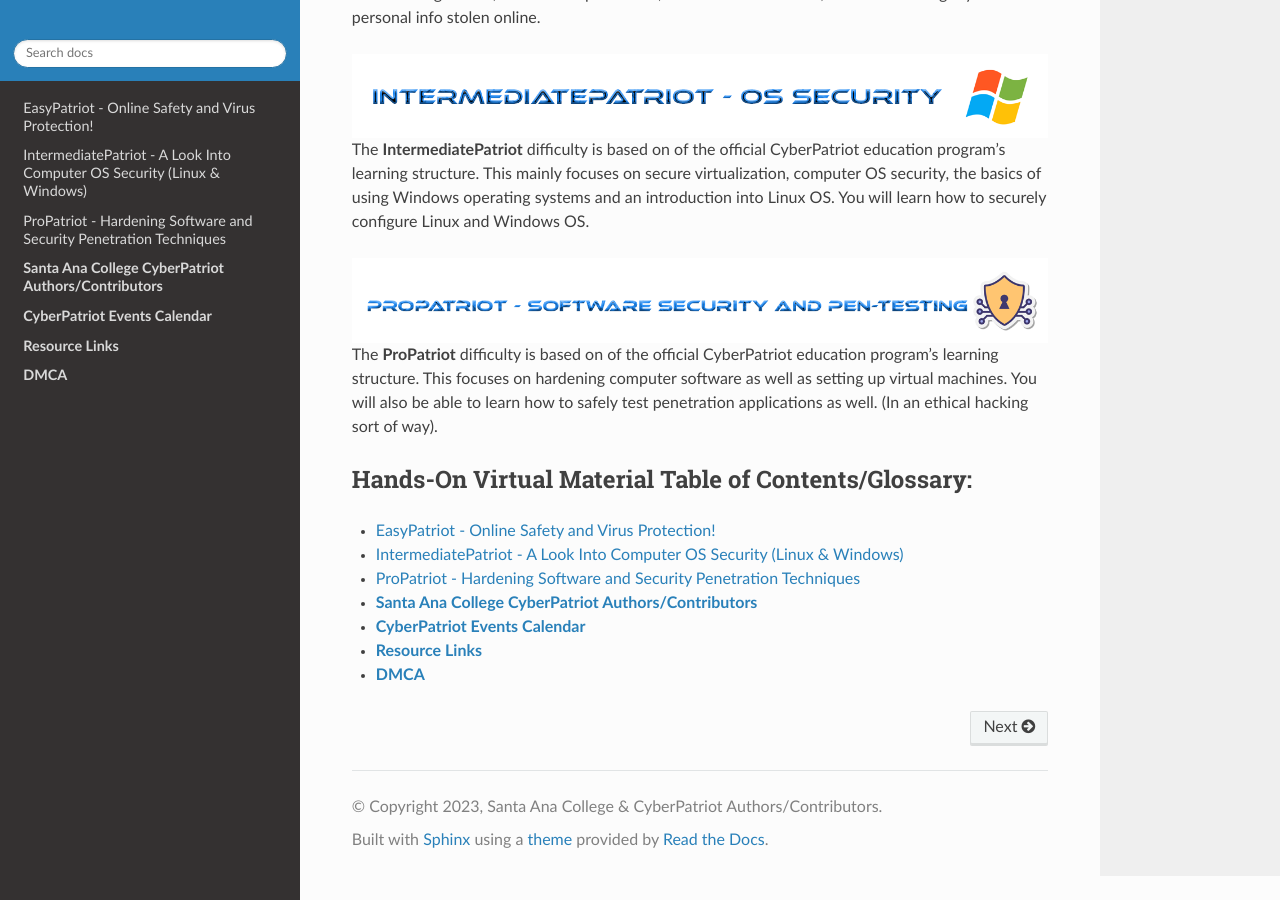
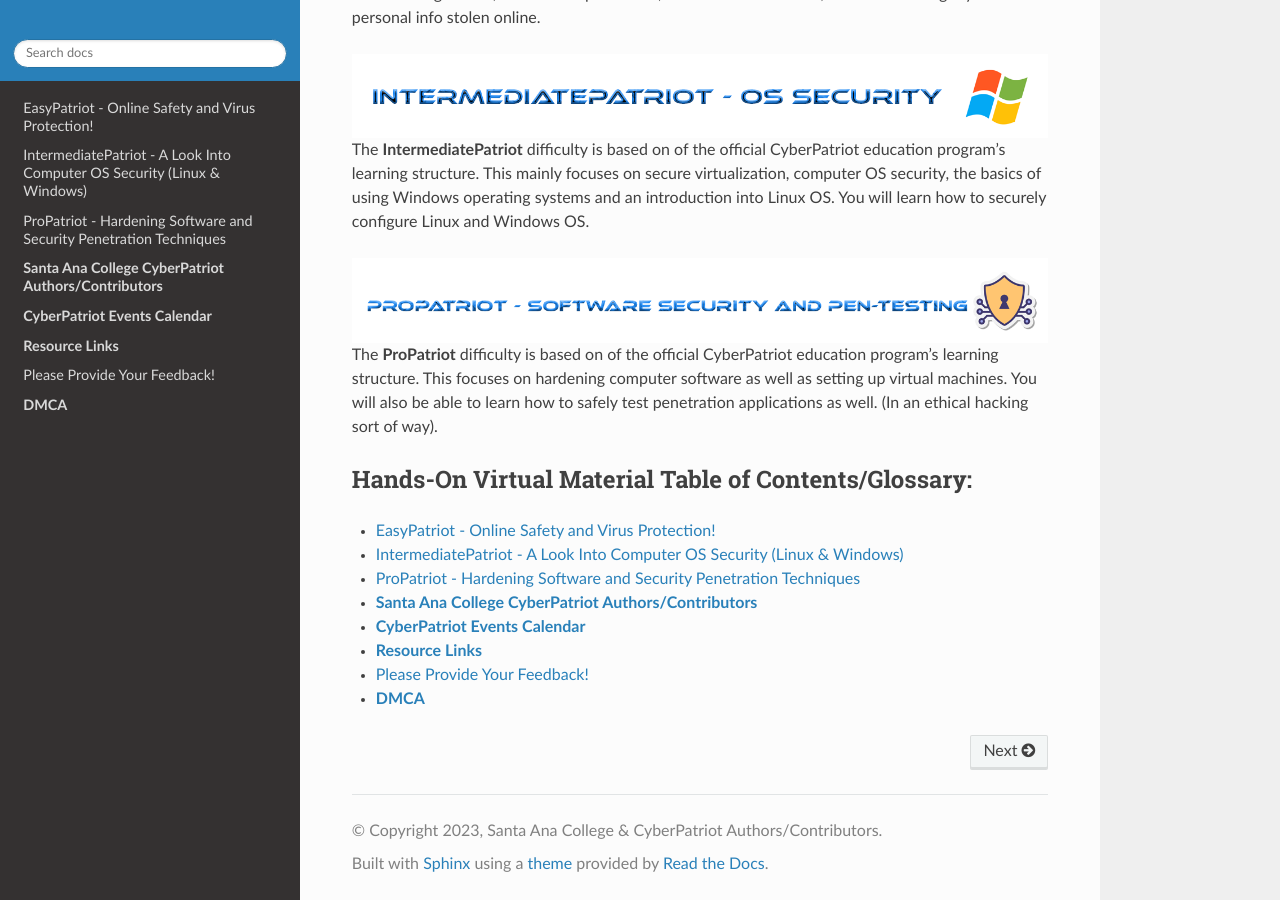
Before and after one commit to natt96z/cybersac, a Sphinx documentation site: the page built from docs/source/index.rst, in a window 1280 px wide and 900 px high, scrolled down 1144 px. Built offline with Sphinx 7.4.7 and the Read the Docs theme 2.0.0, drawn with Linux system fonts in a browser that asks for light colours; pages that are not in the unit, such as notebooks, are missing from menus.

Commit message:
Update feedback.rst

```diff
--- a/docs/source/feedback.rst
+++ b/docs/source/feedback.rst
@@ -1,3 +1,8 @@
+
+Please Provide Your Feedback!
+=================================
+
+
 .. raw:: html
 
            <iframe width="640px" height="480px" src="https://forms.office.com/Pages              /ResponsePage.aspx?id=lQAEqG1xSU63g7X3Ru6os1POrUcHWnBDq39Po2FUgcFURVc5Q1MyNlBaMUNLVEtPWUNRN1c5WTZVNC4u&embed=true" frameborder="0" marginwidth="0" marginheight="0" style="border: none; max-width:100%; max-height:100vh" allowfullscreen webkitallowfullscreen mozallowfullscreen msallowfullscreen> </iframe>
```
